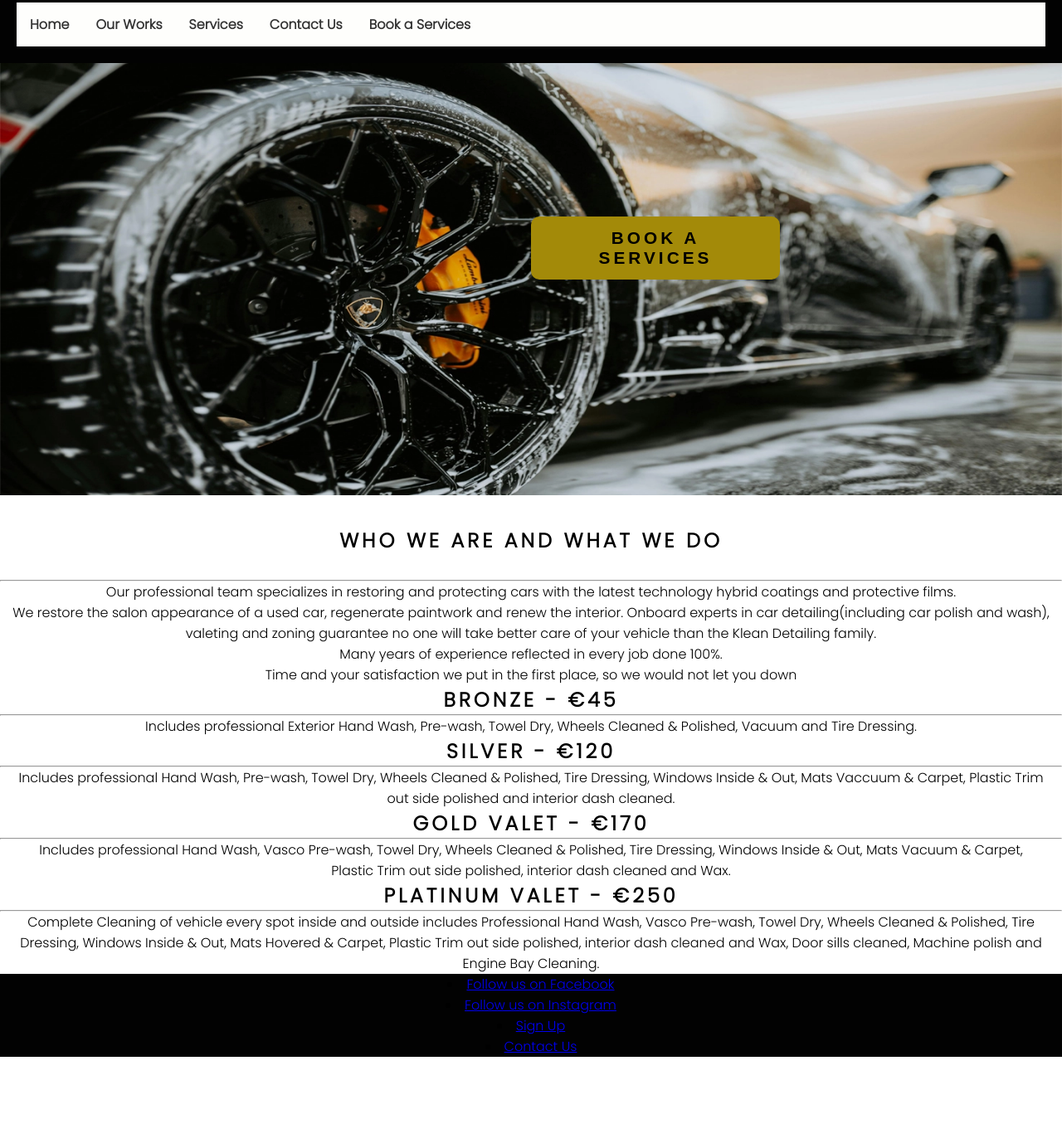
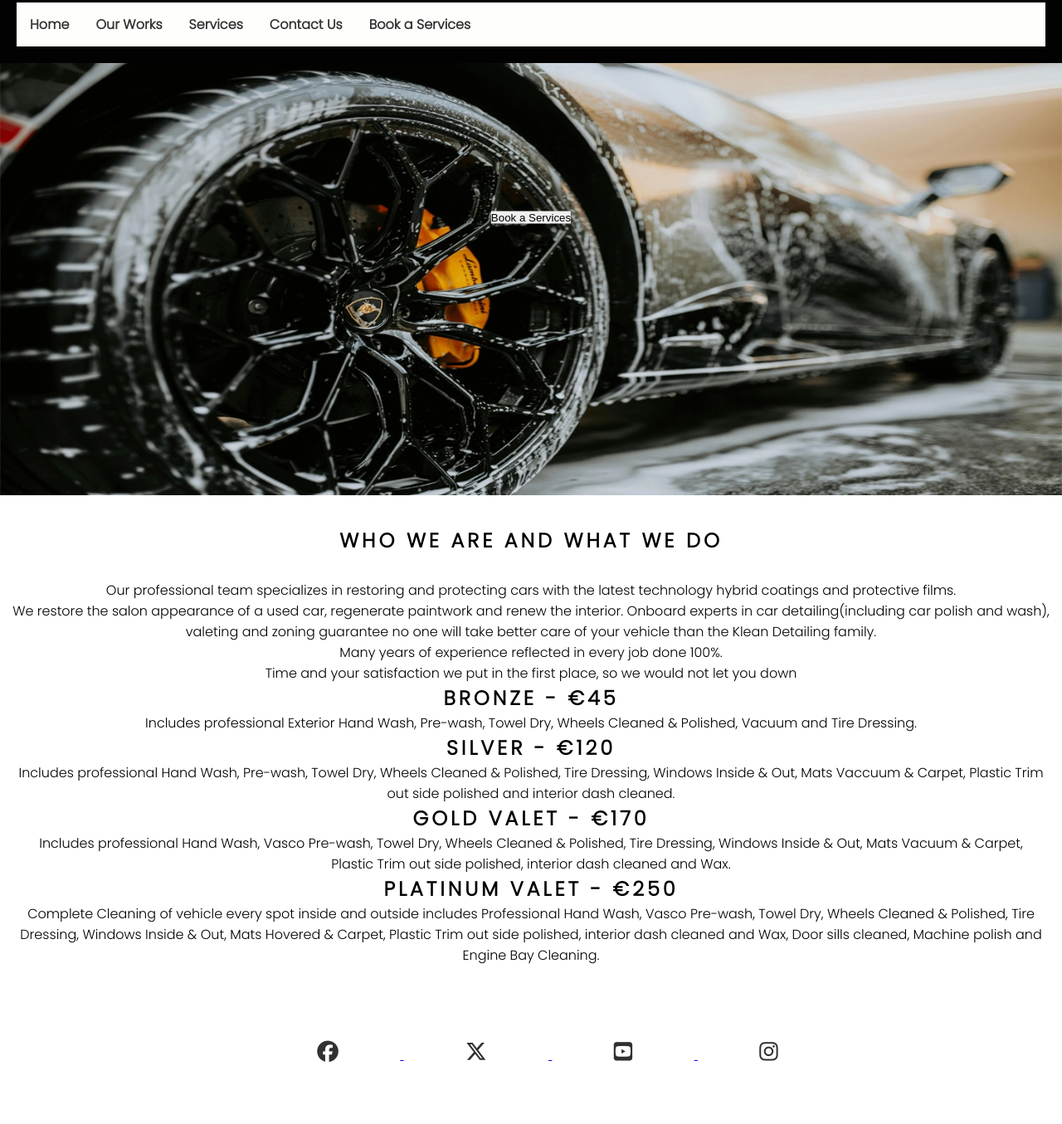
Before and after one commit to trxdave/kleandetailing, a plain HTML site: page index.html in a window 1280 px wide. Shown: the part 139-1494 px from the top of the page at 83% size. Before the commit the page ends 1413 px from the top, so only its background shows below. Drawn offline with Linux system fonts and the light colour scheme.

Commit message:
update and tidy up css

```diff
--- a/assets/CSS/style.css
+++ b/assets/CSS/style.css
@@ -2,6 +2,8 @@
 
 * {
     margin: 0;
+    padding: 0;
+    border: 0;
     text-align: center;
 
 }
@@ -19,19 +21,6 @@ h1, h2 {
     text-transform: uppercase;
     letter-spacing: 4px;
 
-}
-
-#menu {
-    clear: left;
-    float: right;
-    margin-left: 30px;
-    margin-bottom: 20px;
-    line-height: 25px;
-}
-
-#menu {
-    font-size: 110%;
-    letter-spacing: 4px;
 }
 
 ul {
@@ -55,20 +44,6 @@ ul {
     left: 50%;
     transform: translate(-50%, -50%);
     color: white;
-}
-
-.block {
-    display: block;
-    width: 300px;
-    border: none;
-    background-color: #a38a09;
-    padding: 14px 28px;
-    font-size: 130%;
-    font-weight: bold;
-    border-radius: 10px;
-    text-transform: uppercase;
-    letter-spacing: 4px;
-    position: absolute;
 }
 
 /* Nav Bar */
@@ -130,9 +105,27 @@ ul {
 
 
 /* Footer */
-.footer {
-    position: relative;
-    bottom: 0;
-    width: 100%;
-    background-color: #020202
+
+footer {
+    height: 150px;
 }
+
+.social-networks {
+    text-align: center;
+}
+
+.social-networks i {
+    font-size: 160%;
+    margin: 1%;
+    padding: 5%;
+    color: #313131
+}
+
+.social-networks li {
+    display: inline;
+}
+
+/* Media queries */
+@media screen and (max-width: 1200px){
+
+}
--- a/index.html
+++ b/index.html
@@ -91,17 +91,35 @@ Onboard experts in car detailing(including car polish and wash), <br> valeting a
             </div>
         </div>
     </section>
+
     <footer>
-     <div class="footer"
-     <ul>
-        <li><a href="facebook.com/kleandetailing">Follow us on Facebook</a></li>
-        <li><a href="instagram.com/kleandetailing2022">Follow us on Instagram</a></li>
-        <li><a href="sign-up.html">Sign Up</a></li>
-        <li><a href="contact-us.html">Contact Us</a></li>
-     </ul>
-    </div>
+    <ul class="social-networks">
+        <li>
+            <a href="https://www.facebook.com" target="_blank" rel="noopener">
+                <i class="fa-brands fa-facebook"></i>
+            </a>
+        </li>
+        <li>
+            <a href="https://www.twitter.com" target="_blank" rel="noopener">
+                <i class="fa-brands fa-x-twitter"></i>
+            </a>
+        </li>
+        <li>
+            <a href="https://www.youtube.com" target="_blank" rel="noopener">
+                <i class="fa-brands fa-square-youtube"></i>
+            </a>
+        </li>
+        <li>
+            <a href="https://www.instagram.com" target="_blank" rel="noopener">
+                <i class="fa-brands fa-instagram"></i>
+            </a>
+        </li>
+
     </footer>
 
+    <!-- Font awesome script -->
+    <script src="https://kit.fontawesome.com/7ba55c86da.js" crossorigin="anonymous">
+    </script>
 </body>
 
 </html>
```
